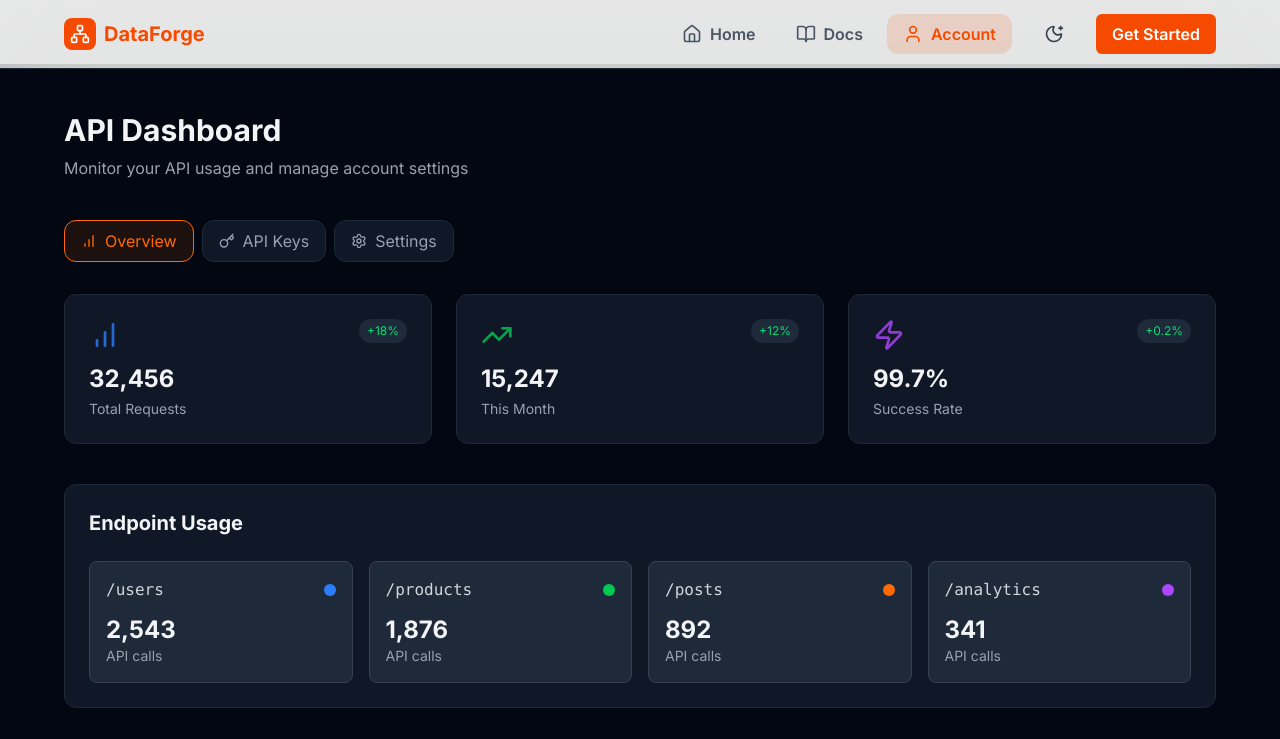
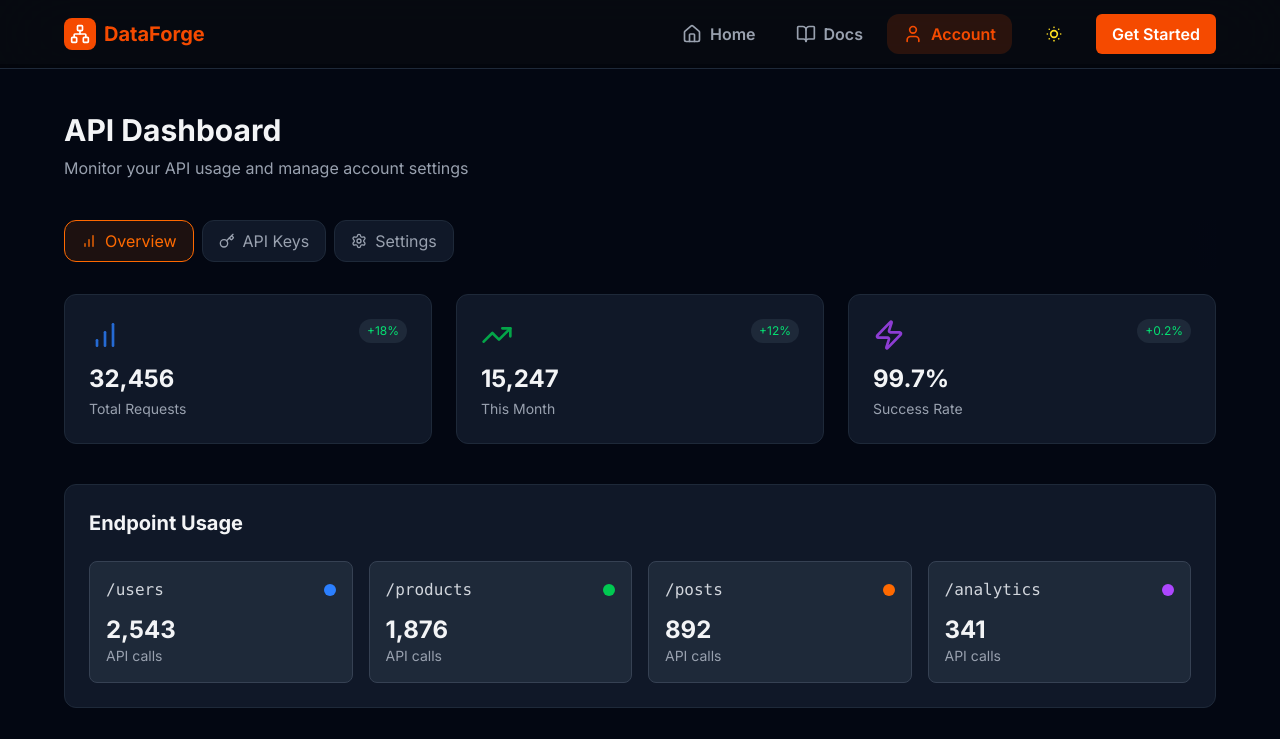
Before and after one commit to jobairalsarkar1/mock-api, a Next.js app: page /account in a window 1280 px wide. Shown: the top 739 px of the page. Built offline with nearby package versions, Linux system fonts and the light colour scheme.

Commit message:
Default Dark Mode

```diff
--- a/app/layout.tsx
+++ b/app/layout.tsx
@@ -35,7 +35,8 @@ export default function RootLayout({
               try {
                 const savedTheme = localStorage.getItem('theme');
                 const systemPrefersDark = window.matchMedia('(prefers-color-scheme: dark)').matches;
-                const initialTheme = savedTheme || (systemPrefersDark ? 'dark' : 'light');
+                // const initialTheme = savedTheme || (systemPrefersDark ? 'dark' : 'light');
+                const initialTheme = savedTheme || 'dark';
                 document.documentElement.classList.toggle('dark', initialTheme === 'dark');
               } catch (e) {
                 console.error('Theme initialization error:', e);
--- a/components/theme/ThemeProvider.tsx
+++ b/components/theme/ThemeProvider.tsx
@@ -7,10 +7,12 @@ export function ThemeProvider({ children }: { children: React.ReactNode }) {
 
   useEffect(() => {
     const savedTheme = localStorage.getItem("theme");
-    const systemPrefersDark = window.matchMedia(
-      "(prefers-color-scheme: dark)"
-    ).matches;
-    const initialTheme = savedTheme || (systemPrefersDark ? "dark" : "light");
+    // const systemPrefersDark = window.matchMedia(
+    //   "(prefers-color-scheme: dark)"
+    // ).matches;
+    // const initialTheme = savedTheme || (systemPrefersDark ? "dark" : "light");
+
+    const initialTheme = savedTheme || "dark";
 
     document.documentElement.classList.toggle("dark", initialTheme === "dark");
     setMounted(true);
```
